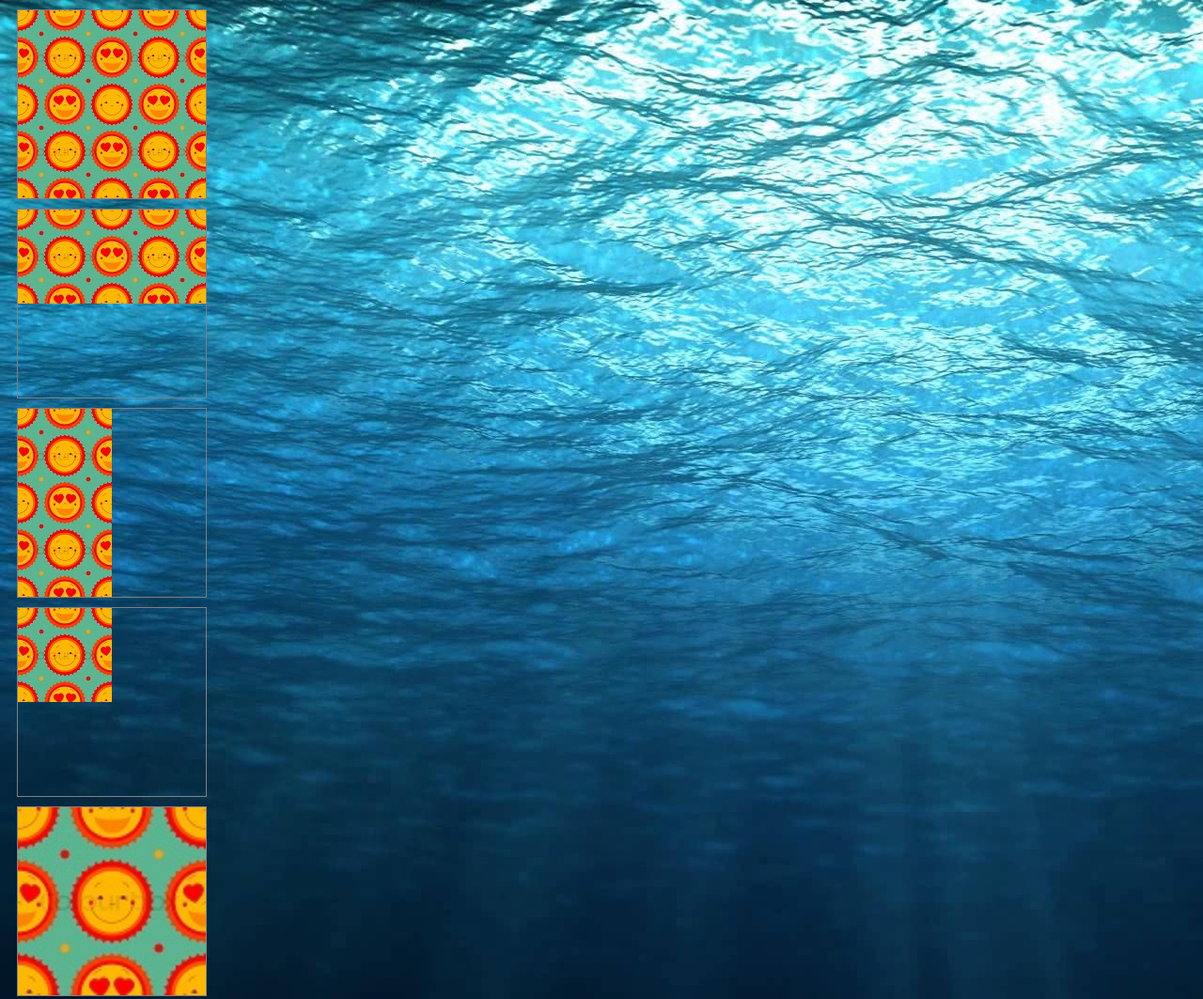
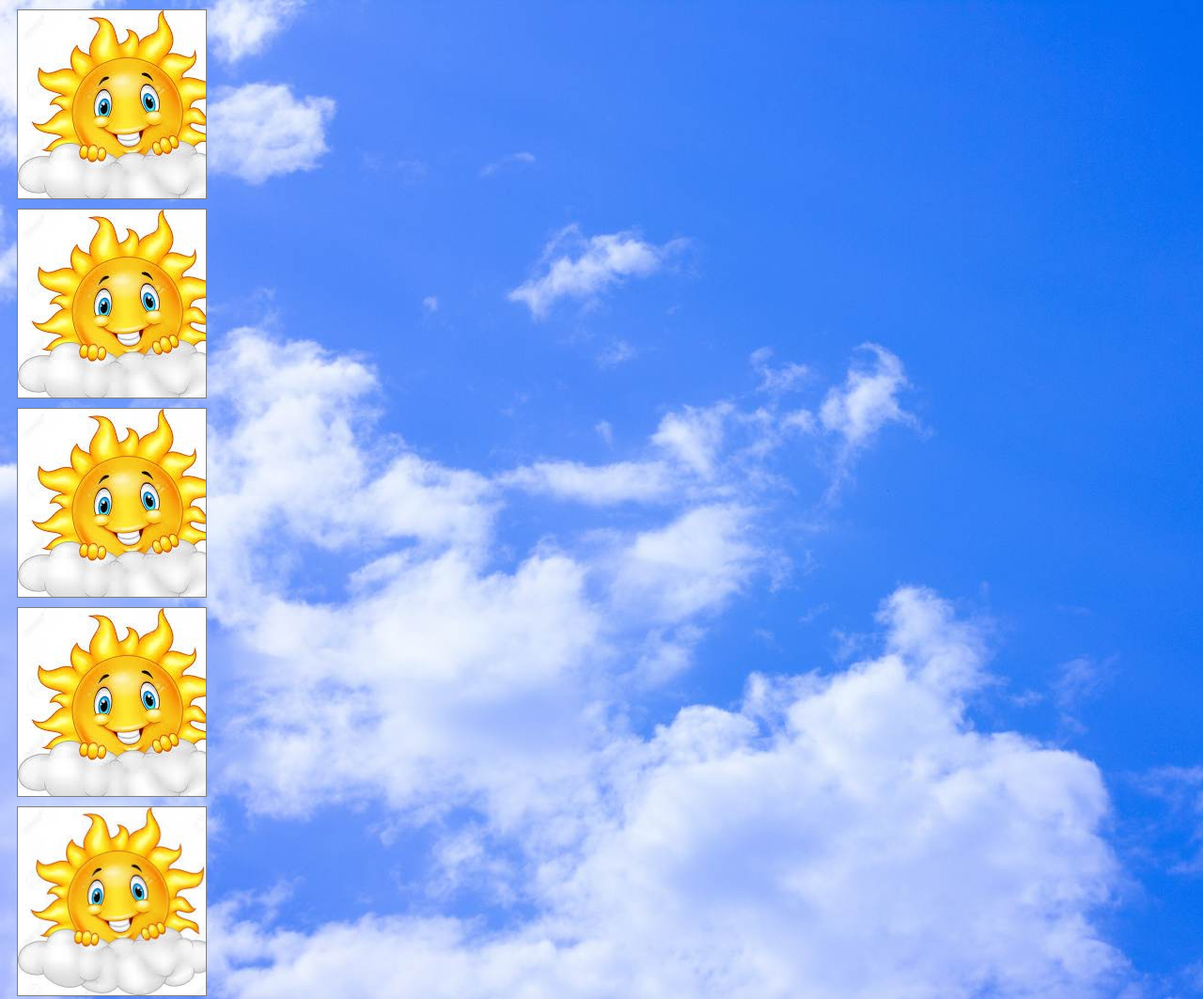
Before and after one commit to doina4428/PPW, a plain HTML site: page background/index.html in a window 1280 px wide. Shown: the top 1063 px of the page at 94% size. Drawn offline with Linux system fonts and the light colour scheme.

Commit message:
un fon nou

```diff
--- a/background/css/main.css
+++ b/background/css/main.css
@@ -1,10 +1,10 @@
 body{
-	background: url(../img/body_bg.jpg);
+	background: url(../img/cer_senin.jpg);
 	background-attachment: fixed;
 }
 
 .element{
-	background: url(../img/smile_bg.jpg);
+	background: url(../img/soare.jpg);
 	width: 200px;
 	height: 200px;
 	border: 1px solid gray;
```
Also changed, not shown: background/img/cer_senin.jpg (added), background/img/soare.jpg (added).
